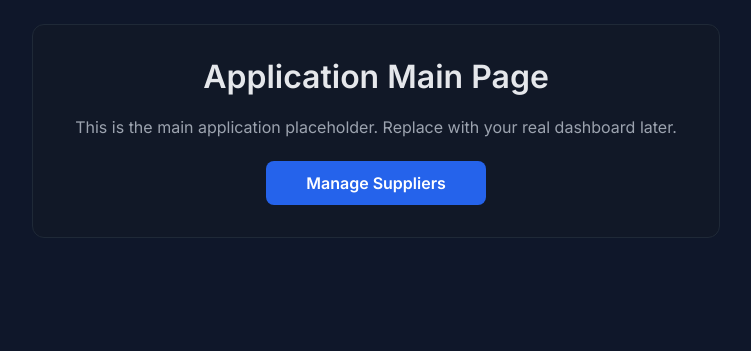
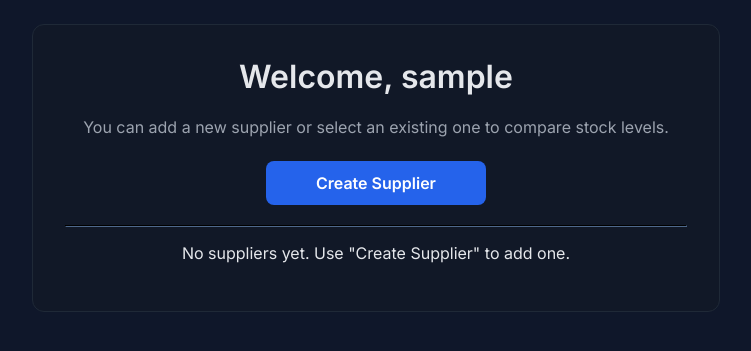
Before and after one commit to VickyA5/StackTracker, a Django app: page /home/ in a window 1280 px wide. Shown: the part 72-423 px from the top of the page, without its empty margins (264-1015 px from the left). Run offline with Django 5.2, Linux system fonts and the light colour scheme; the visitor is signed in with stand-in values (Sample User, id 1).

Commit message:
feat: on the home page you can add a new supplier and view existing ones

```diff
--- a/accounts/views.py
+++ b/accounts/views.py
@@ -43,6 +43,12 @@ class DashboardView(LoginRequiredMixin, TemplateView):
 	login_url = reverse_lazy('welcome')
 	template_name = 'home.html'
 
+	def get_context_data(self, **kwargs):
+		context = super().get_context_data(**kwargs)
+		# include only the current user's suppliers for display on home
+		context['suppliers'] = Supplier.objects.filter(owner=self.request.user).order_by('-updated_at', '-created_at')
+		return context
+
 
 class SupplierListView(LoginRequiredMixin, ListView):
 	model = Supplier
--- a/templates/home.html
+++ b/templates/home.html
@@ -1,10 +1,26 @@
 {% extends 'base.html' %}
 {% block content %}
   <div class="centered">
-    <h1 style="margin-top:0">Application Main Page</h1>
-    <p class="subtitle">This is the main application placeholder. Replace with your real dashboard later.</p>
+    <h1 style="margin-top:0">Welcome, {{ user.username }}</h1>
+    <p class="subtitle">You can add a new supplier or select an existing one to compare stock levels.</p>
     <div style="margin-top:24px; display:flex; gap:12px; justify-content:center; flex-wrap:wrap;">
-      <a class="btn" href="{% url 'supplier_list' %}">Manage Suppliers</a>
+      <a class="btn" href="{% url 'supplier_create' %}">Create Supplier</a>
+    </div>
+    <hr style="margin-top:20px; border-color:#1f2937;" />
+    <div style="margin-top:12px;">
+      {% if suppliers %}
+        <h3 style="margin-bottom:8px">Your suppliers</h3>
+        <ul>
+          {% for s in suppliers %}
+            <li style="margin-bottom:10px;">
+              <strong>{{ s.name }}</strong>
+              <div class="muted">Product ID: {{ s.product_id_column }} | Stock: {{ s.stock_column }}{% if s.price_column %} | Price: {{ s.price_column }}{% endif %}</div>
+            </li>
+          {% endfor %}
+        </ul>
+      {% else %}
+        <p>No suppliers yet. Use "Create Supplier" to add one.</p>
+      {% endif %}
     </div>
   </div>
   {% endblock %}
```
Also changed, not shown: accounts/migrations/0001_initial.py (added), 1 other file.
